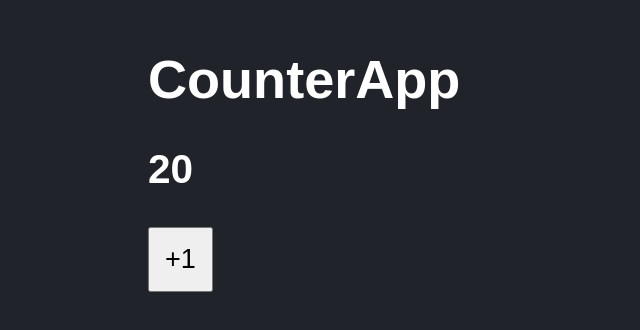
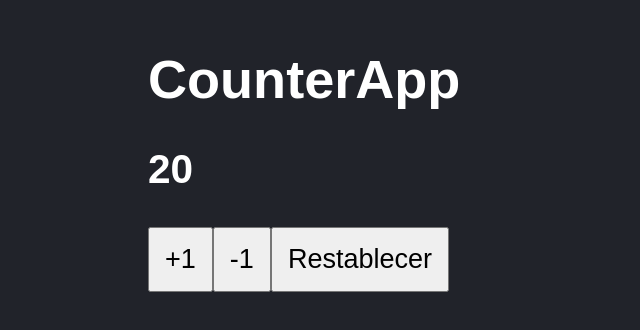
Before and after one commit to R4aveen/ReactUdemy, a React (Vite) app: page / in a window 1280 px wide. Shown: the part 136-466 px from the top of the page, without its empty margins (0-640 px from the left). Built offline with nearby package versions, Linux system fonts and the light colour scheme.

Commit message:
use el handle a mi manera antes de ver la clases y funcionaron los 3

```diff
--- a/src/CounterApp.jsx
+++ b/src/CounterApp.jsx
@@ -6,10 +6,15 @@ export const CounterApp = ({ value} ) =>{
     const [counter, setCounter] = useState(value)
 
     const handleAdd = () =>{
-
         // setCounter ( counter +1);
         setCounter( (c) => c + 1)
         }
+    const handleSubstract = () => {
+        setCounter( (r) => r - 1);
+    }
+    const handleReset = () => {
+        setCounter( value );
+    }
 
     return (
         <>
@@ -19,6 +24,12 @@ export const CounterApp = ({ value} ) =>{
             <button onClick={handleAdd }>
                 +1
             </button>
+            <button onClick={handleSubstract }>
+                -1
+            </button>
+            <button onClick={handleReset }>
+                Restablecer
+            </button>
 
         </>
     )
```
